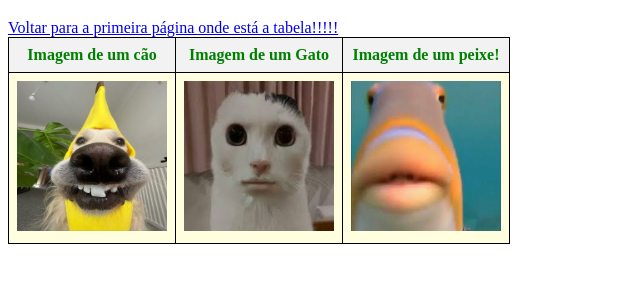
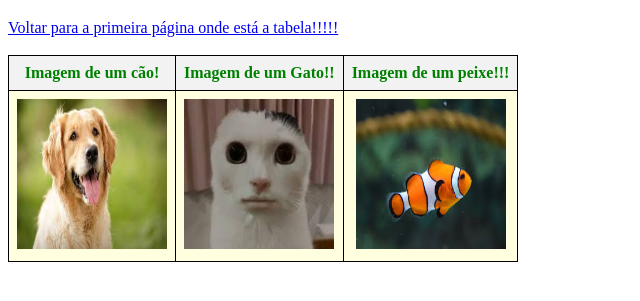
Before and after one commit to ayanogustao/Augusto_Garcia_TPSI0525, a plain HTML site: page Trabalho1/pagina2.html in a window 1280 px wide. Shown: the part 61-362 px from the top of the page, without its empty margins (0-640 px from the left). Drawn offline with Linux system fonts and the light colour scheme.

Commit message:
mudei as imagens separei mias os textos

```diff
--- a/Trabalho1/pagina2.html
+++ b/Trabalho1/pagina2.html
@@ -24,18 +24,21 @@
 <body>
     <h1>Esta é a página 2</h1>
     <a href="index.html">Voltar para a primeira página onde está a tabela!!!!!</a>
+    <br>
+    <br>
+
 </body>
 
 <table bporder="1" style="border: 1px solid;">
     <tr>
-        <th>Imagem de um cão</th>
-        <th>Imagem de um Gato</th>
-        <th>Imagem de um peixe!</th>
+        <th>Imagem de um cão!</th>
+        <th>Imagem de um Gato!!</th>
+        <th>Imagem de um peixe!!!</th>
     </tr>
     <tr>
-        <td><img src ="img/cao.jpg" alt="Imagem de um cão!" width="150" height="150" ></td>
+        <td><img src ="img/cao2.jpg" alt="Imagem de um cão!" width="150" height="150" ></td>
         <td><img src ="img/gato.jpg" alt="Imagem de um gato!" width="150" height="150"></td>
-        <td><img src ="img/peixe.jpg" alt="Imagem de um peixe!" width="150" height="150"></td>
+        <td><img src ="img/peixe2.jpg" alt="Imagem de um peixe!" width="150" height="150"></td>
     </tr>
 
 
```
Also changed, not shown: Trabalho1/img/cao.jpg (deleted), Trabalho1/img/cao2.jpg (added), Trabalho1/img/peixe.jpg (deleted), Trabalho1/img/peixe2.jpg (added).
